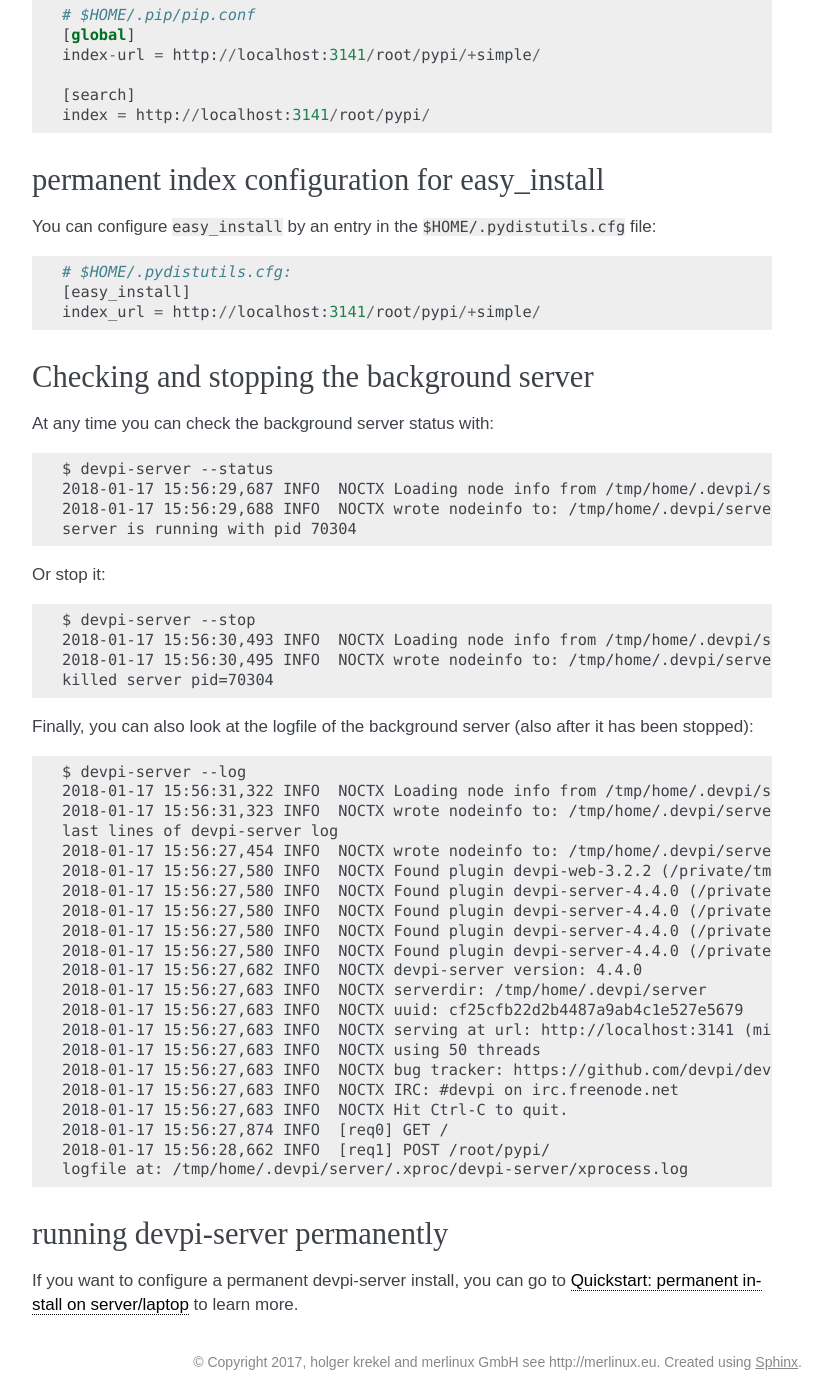
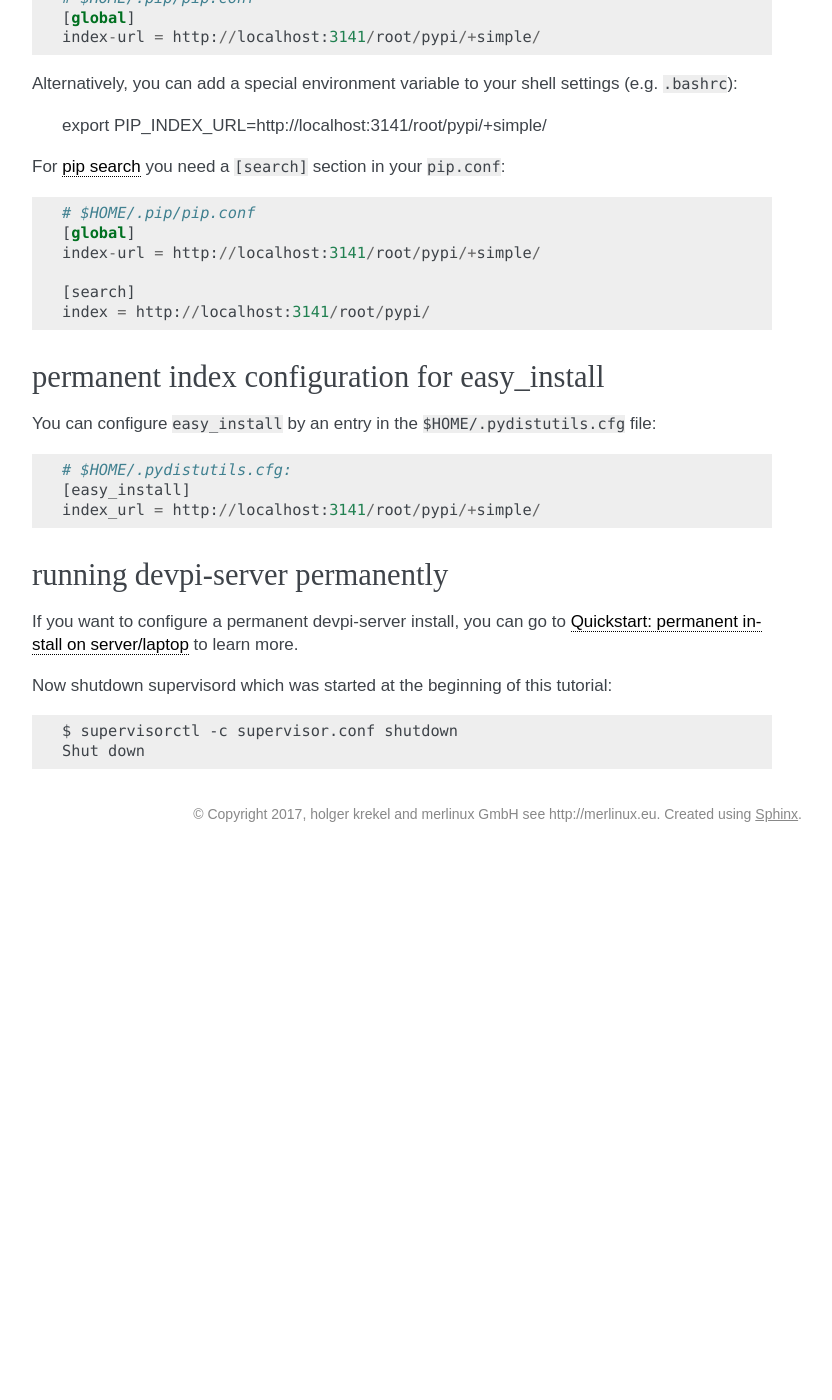
Before and after one commit to devpi/devpi, a Sphinx documentation site: the page built from doc/quickstart-pypimirror.rst, in a window 1280 px wide and 1400 px high, scrolled down 3734 px. Shown: the whole window, without its empty margins (348-1180 px from the left). Built offline with Sphinx 7.4.7, drawn with Linux system fonts in a browser that asks for light colours; after the commit the page ends 4586 px from its top, so only the background shows below that; some of the changed text lies outside the part shown.

Commit message:
Use supervisor in docs instead of ``--start/stop`` options.

```diff
--- a/doc/quickstart-pypimirror.rst
+++ b/doc/quickstart-pypimirror.rst
@@ -27,12 +27,15 @@
     manage working with uploads, tests and multiple indexes.
 
 
-start background devpi-server process
-++++++++++++++++++++++++++++++++++++++++++++++
+Initialize devpi-server
++++++++++++++++++++++++
 
-To start ``devpi-server`` in the background issue::
+..
+    $ rm -rf ~/.devpi/server
 
-    $ devpi-server --start --init
+To initialize ``devpi-server`` issue::
+
+    $ devpi-server --init
     2018-01-17 15:40:11,375 INFO  NOCTX Loading node info from /tmp/home/.devpi/server/.nodeinfo
     2018-01-17 15:40:11,375 INFO  NOCTX generated uuid: cf25cfb22d2b4487a9ab4c1e527e5679
     2018-01-17 15:40:11,376 INFO  NOCTX wrote nodeinfo to: /tmp/home/.devpi/server/.nodeinfo
@@ -42,11 +45,31 @@
     2018-01-17 15:40:11,392 INFO  [Wtx-1] created root user
     2018-01-17 15:40:11,392 INFO  [Wtx-1] created root/pypi index
     2018-01-17 15:40:11,395 INFO  [Wtx-1] fswriter0: committed: keys: 'root/.config','.config'
-    starting background devpi-server at http://localhost:3141
-    /tmp/home/.devpi/server/.xproc/devpi-server$ /home/devpi/devpi/bin/devpi-server
-    process 'devpi-server' started pid=69748
-    devpi-server process startup detected
-    logfile is at /tmp/home/.devpi/server/.xproc/devpi-server/xprocess.log
+
+
+start background devpi-server process
+++++++++++++++++++++++++++++++++++++++++++++++
+
+To start ``devpi-server`` in the background we use supervisor as an example.
+First we create the config file for it::
+
+    $ devpi-server --gen-config
+    It is highly recommended to use a configuration file for devpi-server, see --configfile option.
+    wrote gen-config/crontab
+    wrote gen-config/net.devpi.plist
+    wrote gen-config/launchd-macos.txt
+    wrote gen-config/nginx-devpi.conf
+    wrote gen-config/supervisor-devpi.conf
+    wrote gen-config/devpi.service
+    wrote gen-config/windows-service.txt
+
+Then we start supervisord using a config which includes the generated file,
+see :ref:`quickstart-server` for more details::
+
+    $ supervisord -c supervisor.conf
+
+..
+    $ sleep 3
 
 You now have a server listening on ``http://localhost:3141``.
 
@@ -119,12 +142,10 @@
       Could not find a version that satisfies the requirement repoze.lru>=0.6 (from devpi-server>=3.0.0.dev2->devpi-web) (from versions: )
     No matching distribution found for repoze.lru>=0.6 (from devpi-server>=3.0.0.dev2->devpi-web)
 
-We now need to stop the server::
+We now need to stop the server, we do that using supervisorctl::
 
-    $ devpi-server --stop
-    2018-01-17 15:40:51,938 INFO  NOCTX Loading node info from /tmp/home/.devpi/server/.nodeinfo
-    2018-01-17 15:40:51,939 INFO  NOCTX wrote nodeinfo to: /tmp/home/.devpi/server/.nodeinfo
-    killed server pid=69748
+    $ supervisorctl -c supervisor.conf stop devpi-server
+    devpi-server: stopped
 
 and then recreate the search index::
 
@@ -139,14 +160,8 @@
 
 and then start the server again::
 
-    $ devpi-server --start
-    2018-01-17 15:56:26,708 INFO  NOCTX Loading node info from /tmp/home/.devpi/server/.nodeinfo
-    2018-01-17 15:56:26,709 INFO  NOCTX wrote nodeinfo to: /tmp/home/.devpi/server/.nodeinfo
-    starting background devpi-server at http://localhost:3141
-    /tmp/home/.devpi/server/.xproc/devpi-server$ /tmp/docenv/bin/devpi-server
-    process 'devpi-server' started pid=70304
-    devpi-server process startup detected
-    logfile is at /tmp/home/.devpi/server/.xproc/devpi-server/xprocess.log
+    $ supervisorctl -c supervisor.conf start devpi-server
+    devpi-server: started
 
 We can now use search with pip::
 
@@ -200,50 +215,13 @@
     index_url = http://localhost:3141/root/pypi/+simple/
 
 
-Checking and stopping the background server
-++++++++++++++++++++++++++++++++++++++++++++
-
-At any time you can check the background server status with::
-
-    $ devpi-server --status
-    2018-01-17 15:56:29,687 INFO  NOCTX Loading node info from /tmp/home/.devpi/server/.nodeinfo
-    2018-01-17 15:56:29,688 INFO  NOCTX wrote nodeinfo to: /tmp/home/.devpi/server/.nodeinfo
-    server is running with pid 70304
-
-Or stop it::
-
-    $ devpi-server --stop
-    2018-01-17 15:56:30,493 INFO  NOCTX Loading node info from /tmp/home/.devpi/server/.nodeinfo
-    2018-01-17 15:56:30,495 INFO  NOCTX wrote nodeinfo to: /tmp/home/.devpi/server/.nodeinfo
-    killed server pid=70304
-
-Finally, you can also look at the logfile of the background server
-(also after it has been stopped)::
-
-    $ devpi-server --log
-    2018-01-17 15:56:31,322 INFO  NOCTX Loading node info from /tmp/home/.devpi/server/.nodeinfo
-    2018-01-17 15:56:31,323 INFO  NOCTX wrote nodeinfo to: /tmp/home/.devpi/server/.nodeinfo
-    last lines of devpi-server log
-    2018-01-17 15:56:27,454 INFO  NOCTX wrote nodeinfo to: /tmp/home/.devpi/server/.nodeinfo
-    2018-01-17 15:56:27,580 INFO  NOCTX Found plugin devpi-web-3.2.2 (/private/tmp/docenv/lib/python3.4/site-packages).
-    2018-01-17 15:56:27,580 INFO  NOCTX Found plugin devpi-server-4.4.0 (/private/tmp/docenv/lib/python3.4/site-packages).
-    2018-01-17 15:56:27,580 INFO  NOCTX Found plugin devpi-server-4.4.0 (/private/tmp/docenv/lib/python3.4/site-packages).
-    2018-01-17 15:56:27,580 INFO  NOCTX Found plugin devpi-server-4.4.0 (/private/tmp/docenv/lib/python3.4/site-packages).
-    2018-01-17 15:56:27,580 INFO  NOCTX Found plugin devpi-server-4.4.0 (/private/tmp/docenv/lib/python3.4/site-packages).
-    2018-01-17 15:56:27,682 INFO  NOCTX devpi-server version: 4.4.0
-    2018-01-17 15:56:27,683 INFO  NOCTX serverdir: /tmp/home/.devpi/server
-    2018-01-17 15:56:27,683 INFO  NOCTX uuid: cf25cfb22d2b4487a9ab4c1e527e5679
-    2018-01-17 15:56:27,683 INFO  NOCTX serving at url: http://localhost:3141 (might be http://[localhost]:3141 for IPv6)
-    2018-01-17 15:56:27,683 INFO  NOCTX using 50 threads
-    2018-01-17 15:56:27,683 INFO  NOCTX bug tracker: https://github.com/devpi/devpi/issues
-    2018-01-17 15:56:27,683 INFO  NOCTX IRC: #devpi on irc.freenode.net
-    2018-01-17 15:56:27,683 INFO  NOCTX Hit Ctrl-C to quit.
-    2018-01-17 15:56:27,874 INFO  [req0] GET /
-    2018-01-17 15:56:28,662 INFO  [req1] POST /root/pypi/
-    logfile at: /tmp/home/.devpi/server/.xproc/devpi-server/xprocess.log
-
 running devpi-server permanently
 +++++++++++++++++++++++++++++++++
 
 If you want to configure a permanent devpi-server install,
 you can go to :ref:`quickstart-server` to learn more.
+
+Now shutdown supervisord which was started at the beginning of this tutorial::
+
+    $ supervisorctl -c supervisor.conf shutdown
+    Shut down
```
Also changed, not shown: doc/quickstart-releaseprocess.rst (+29 -12 lines), doc/quickstart-server.rst (+44 -25 lines), doc/supervisor.conf (added, +13 -0 lines), 2 other files.
